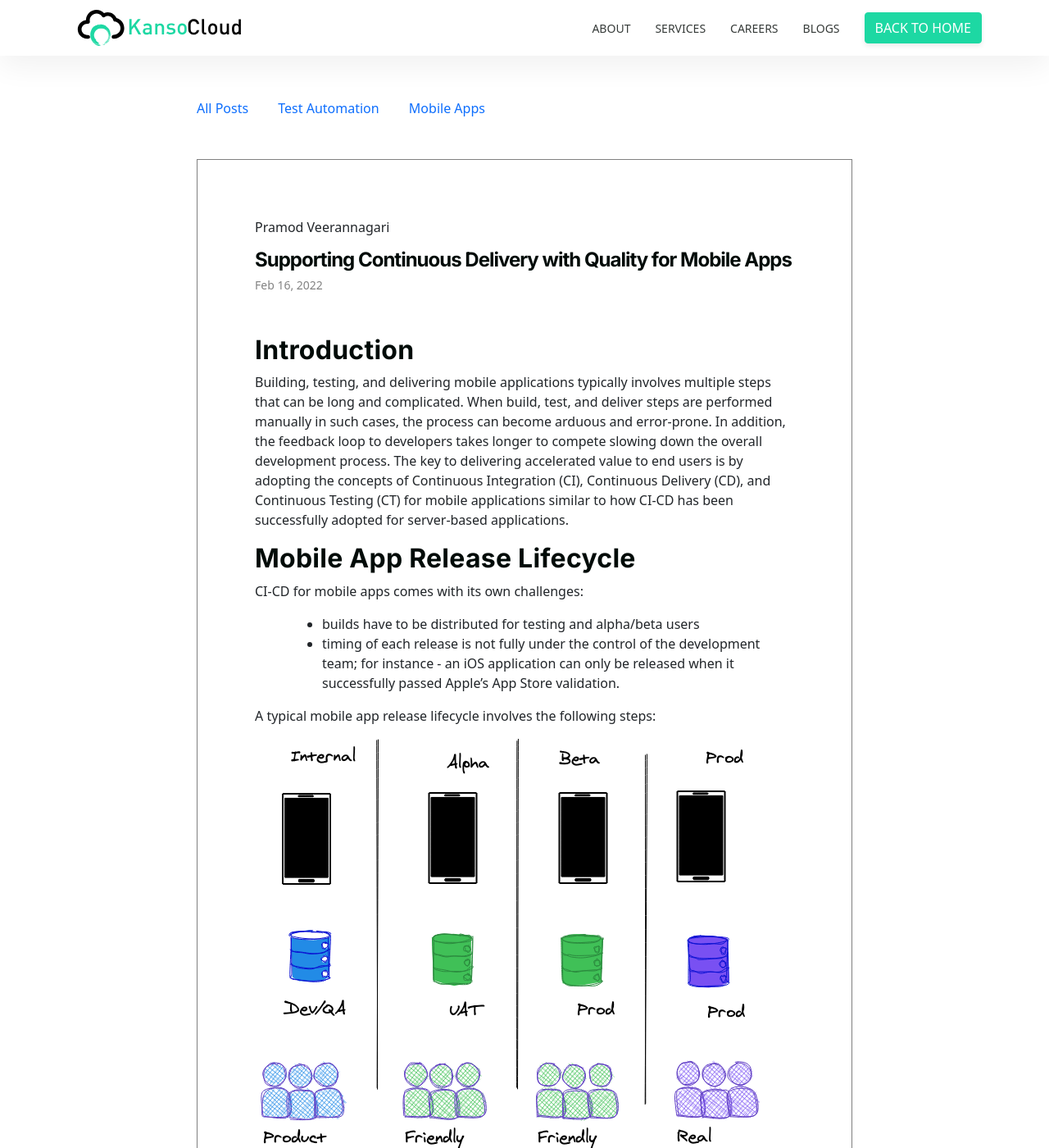
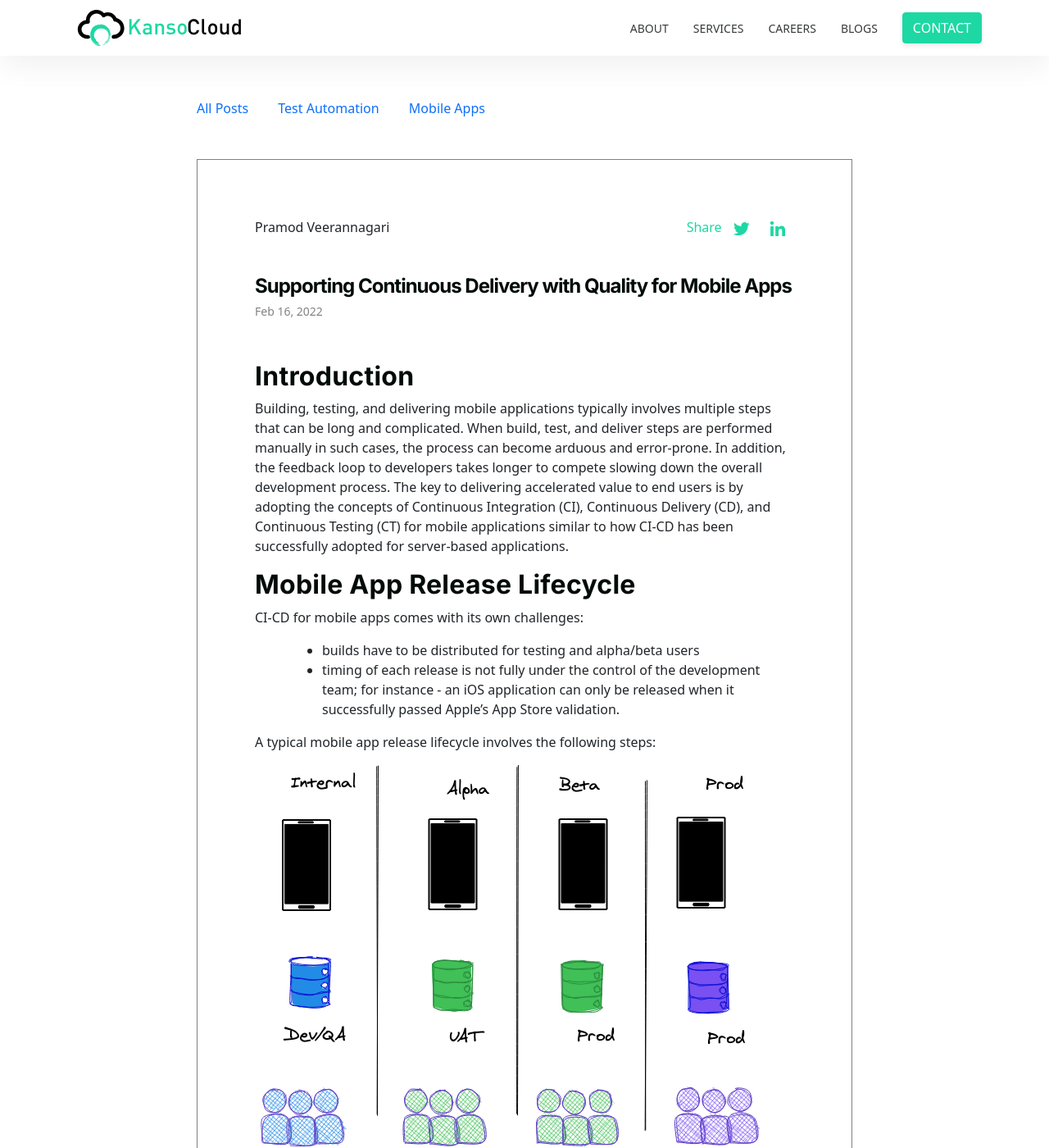
Before and after one commit to KansoCloud/kansocloud.github.io, a Jekyll site: the page built from _posts/2022-02-17-supporting-continuous-delivery-with-quality-for-mobile-apps.md, in a window 1280 px wide and 1400 px high. Shown: the whole window at 82% size. Built offline with Jekyll 4.4.1, drawn with Linux system fonts in a browser that asks for light colours.

Commit message:
correct links

```diff
--- a/_includes/footer.html
+++ b/_includes/footer.html
@@ -12,13 +12,13 @@
                     <h4 class="text-white mb-3">Company</h4>
                     <ul class="footer-nav-list">
                         <li>
-                            <a href="about.html" class="">About</a>
+                            <a href="https://www.kansocloud.com/about.html" class="">About</a>
                         </li>
                         <li>
-                            <a href="services.html" class="">Services</a>
+                            <a href="https://www.kansocloud.com/services.html" class="">Services</a>
                         </li>
                         <li>
-                            <a href="careers.html" class="">Careers</a>
+                            <a href="https://www.kansocloud.com/careers.html" class="">Careers</a>
                         </li>
                         <!-- <li>
                             <a target="_blank" href="https://www.kansocloud.com/blog" class="">Blogs</a>
@@ -29,13 +29,13 @@
                     <h4 class="text-white mb-3">Help</h4>
                     <ul class="footer-nav-list">
                         <li>
-                            <a href="contact.html" class="">Contact</a>
+                            <a href="https://www.kansocloud.com/contact.html" class="">Contact</a>
                         </li>
                         <li>
-                            <a href="terms-conditions.html" class="">Terms & Conditions</a>
+                            <a href="https://www.kansocloud.com/terms-conditions.html" class="">Terms & Conditions</a>
                         </li>
                         <li>
-                            <a href="privacy-policy.html" class="">Privacy Policy</a>
+                            <a href="https://www.kansocloud.com/privacy-policy.html" class="">Privacy Policy</a>
                         </li>
                     </ul>
                 </div>
--- a/_includes/header.html
+++ b/_includes/header.html
@@ -14,7 +14,7 @@
                   aria-label="Toggle navigation">
                   <span class="navbar-toggler-icon"></span>
               </button>
-              <a class="navbar-brand p-0" href="/">
+              <a class="navbar-brand p-0" href="https://www.kansocloud.com/">
                   <img src="/images/logo-dark.svg" alt="Logo" class="img-fluid" width="100%">
               </a>
           </div>
@@ -36,7 +36,7 @@
                   </li>
               </ul>
           </div>
-          <a href="https://www.kansocloud.com/" class="btn btn-primary btn-hover-effect btn-header-contact">BACK TO HOME</a>
+          <a href="https://www.kansocloud.com/contact.html" class="btn btn-primary btn-hover-effect btn-header-contact">CONTACT</a>
       </div>
   </nav>
     {%- if page_paths -%}
--- a/_includes/navigation.html
+++ b/_includes/navigation.html
@@ -1,5 +1,5 @@
 <nav style="padding-bottom: 50px;">
-    <a href="#" class="blog-nav-link">All Posts</a>
+    <a href="https://kansocloud.github.io/" class="blog-nav-link">All Posts</a>
     <a href="#" class="blog-nav-link">Test Automation</a>
     <a href="#" class="blog-nav-link">Mobile Apps</a>
 </nav>
--- a/_layouts/post.html
+++ b/_layouts/post.html
@@ -1,20 +1,52 @@
 ---
 layout: default
-
 ---
 <article class="post h-entry" itemscope itemtype="http://schema.org/BlogPosting" style="border: 1px solid grey; padding:70px">
 
   <header class="post-header">
-    {%- if page.writer -%}
-        <div itemprop="author" itemscope itemtype="http://schema.org/Person"><span class="p-author h-card" itemprop="name">{{ page.writer }}</span></div>
-    {%- endif -%}</p>
+    <div class="row">
+      {%- if page.writer -%}
+        <div class="col-md-6" itemprop="author" itemscope itemtype="http://schema.org/Person"><span class="p-author h-card" itemprop="name">{{ page.writer }}</span></div>
+    {%- endif -%}
+    <div class="col-md-6 float-end share-blog">
+      <span class="text-lg share">Share</span>
+      <a class="m-2" href="https://twitter.com/intent/tweet?text={{ page.title }}&url={{ site.url }}{{ page.url }}&via={{ site.twitter_username }}&related={{ site.twitter_username }}" rel="nofollow" target="_blank" title="Share on Twitter">
+        <span class="social-icon">
+          <svg version="1.1" xmlns="http://www.w3.org/2000/svg"
+              xmlns:xlink="http://www.w3.org/1999/xlink" x="0px" y="0px" viewBox="0 0 24 24"
+              enable-background="new 0 0 24 24" xml:space="preserve">
+              <path d="M19.6,8c0,0.2,0,0.3,0,0.5c0,5.3-4.1,11.5-11.5,11.5c-2.3,0-4.4-0.7-6.2-1.8c0.3,0,0.6,0,1,0c1.8,0,3.6-0.6,5-1.7
+         c-0.8,0-1.7-0.3-2.3-0.8s-1.2-1.2-1.4-2c0.2,0,0.5,0.1,0.8,0.1c0.4,0,0.7-0.1,1.1-0.1c-0.9-0.2-1.7-0.7-2.3-1.4
+         c-0.6-0.7-0.9-1.6-0.9-2.6V9.6c0.5,0.3,1.2,0.5,1.8,0.5c-0.6-0.4-1-0.9-1.3-1.5C3,8.1,2.8,7.5,2.8,6.8c0-0.7,0.2-1.4,0.5-2
+         c1,1.2,2.3,2.3,3.7,3c1.4,0.7,3,1.1,4.6,1.2c-0.1-0.3-0.1-0.6-0.1-0.9c0-0.5,0.1-1.1,0.3-1.5c0.2-0.5,0.5-0.9,0.9-1.3
+         c0.4-0.4,0.8-0.7,1.3-0.9c0.5-0.2,1-0.3,1.5-0.3c1.2,0,2.2,0.5,2.9,1.3c0.9-0.2,1.8-0.5,2.6-1c-0.3,0.9-0.9,1.7-1.8,2.2
+         c0.8-0.1,1.6-0.3,2.3-0.6C21.1,6.7,20.4,7.4,19.6,8z" />
+          </svg>
+      </span>
+      </a>
+      <a class="m-2" href="https://www.linkedin.com/sharing/share-offsite/?url={{ site.url }}{{ page.url }}" rel="nofollow" target="_blank" title="Share on LinkedIn">     <span class="social-icon">
+        <span class="social-icon">
+          <svg version="1.1" xmlns="http://www.w3.org/2000/svg"
+              xmlns:xlink="http://www.w3.org/1999/xlink" x="0px" y="0px" viewBox="0 0 24 24"
+              enable-background="new 0 0 24 24" xml:space="preserve">
+              <g><path
+                      d="M5,7.2c1.2,0,2.2-1,2.2-2.2S6.2,2.8,5,2.8S2.8,3.8,2.8,5S3.8,7.2,5,7.2z" />
+                  <path d="M9.2,8.9V21H13v-6c0-1.6,0.3-3.1,2.3-3.1c1.9,0,2,1.8,2,3.2V21H21v-6.7c0-3.3-0.7-5.8-4.5-5.8c-1.8,0-3.1,1-3.6,2h-0.1V8.9
+             H9.2z M3.1,8.9h3.8V21H3.1V8.9z" />
+              </g>
+          </svg>
+      </span>
+      </a>
+    </div>
+    </div>
+
     <h1 style="font-size:x-large; font-weight: 700;" class="post-title p-name" itemprop="name headline">{{ page.title | escape }}</h1>
     <p class="post-meta">
       <time class="dt-published" datetime="{{ page.date | date_to_xmlschema }}" itemprop="datePublished">
         {%- assign date_format = site.minima.date_format | default: "%b %-d, %Y" -%}
         {{ page.date | date: date_format }}
       </time>
-
+    </p>
     </header>
   <div class="post-content e-content" itemprop="articleBody">
     {{ content }}
--- a/_sass/main.scss
+++ b/_sass/main.scss
@@ -917,9 +917,35 @@
   justify-content: center;
   margin-right: 0.5rem;
 }
-.ss-footer .footer-nav-list.footer-social-list a .social-icon svg {
+
+.share-blog{
+  text-align: end;
+}
+
+.share-blog .social-icon{
+  width: 24px;
+  height: 24px;
+  display: inline-block;
+  flex-direction: column;
+  margin-bottom: 3rem;
+}
+
+.share-blog{
+  color:#1DD8A3;
+}
+
+.share-blog a{
+  text-decoration: none;
+}
+
+.ss-footer .footer-nav-list.footer-social-list a .social-icon svg , .share-blog .social-icon svg{
   fill: #1DD8A3;
 }
+
+.share-blog .social-icon svg:hover{
+  fill: #1f8f6f;
+}
+
 
 body {
   overflow-x: hidden;
```
